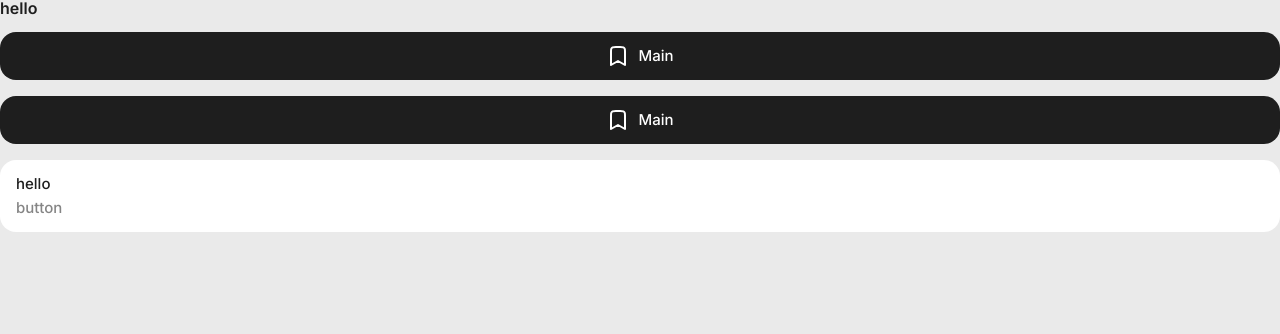
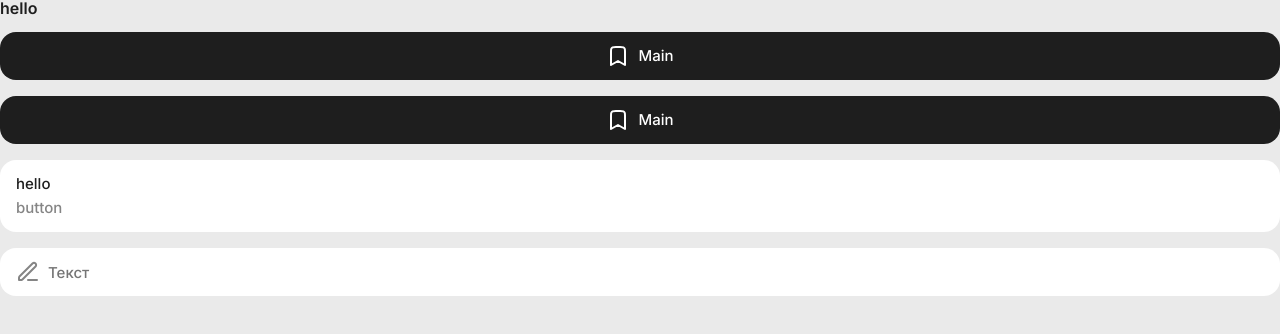
Before and after one commit to locpack/placelists-web, a React (Vite) app: page / in a window 1280 px wide. Shown: the top 334 px of the page. Built offline with nearby package versions, Linux system fonts and the light colour scheme.

Commit message:
feat: input

```diff
--- a/src/App.tsx
+++ b/src/App.tsx
@@ -1,9 +1,10 @@
 import Block from "./components/block";
 import Button from "./components/button";
 import Card from "./components/card";
+import Input from "./components/input";
 import IconBookmark from "./icons/icon-bookmark";
 import "./index.css";
-import { ButtonType } from "./settings";
+import { ButtonType, InputType } from "./settings";
 
 function App() {
   return (
@@ -12,6 +13,7 @@ function App() {
         <Button text="Main" type={ButtonType.Secondary} icon={<IconBookmark />} />
         <Button text="Main" type={ButtonType.Secondary} icon={<IconBookmark />} />
         <Card text="hello" hint="button" />
+        <Input name="text" placeholder="Текст" type={InputType.Text} />
       </Block>
     </>
   );
--- /dev/null
+++ b/src/components/input.tsx
@@ -0,0 +1,55 @@
+import classNames from "classnames";
+import { InputType } from "../settings";
+import { useRef, useState } from "react";
+import IconText from "../icons/icon-text";
+import IconSearch from "../icons/icon-search";
+import IconEmail from "../icons/icon-email";
+import IconPassword from "../icons/icon-password";
+
+type InputProps = {
+  name: string;
+  type: InputType;
+  placeholder: string;
+  onInput?: (value: string) => void;
+};
+
+function Input({ name, type, placeholder, onInput = () => {} }: InputProps) {
+  const [value, setValue] = useState<string>("");
+  const inputRef = useRef<HTMLInputElement>(null);
+
+  const inputClasses = classNames({
+    input: true,
+    input__active: value,
+  });
+
+  const icons = {
+    number: <IconText />,
+    search: <IconSearch />,
+    text: <IconText />,
+    email: <IconEmail />,
+    password: <IconPassword />,
+  };
+
+  function handleChange(event: React.ChangeEvent<HTMLInputElement>) {
+    setValue(event.target.value);
+    onInput(event.target.value);
+  }
+
+  return (
+    <label htmlFor={name} className={inputClasses} onClick={() => inputRef.current!.focus()}>
+      {icons[type]}
+      <input
+        id="planet"
+        className="input_field"
+        type={type}
+        name={name}
+        placeholder={placeholder}
+        ref={inputRef}
+        value={value}
+        onChange={handleChange}
+      />
+    </label>
+  );
+}
+
+export default Input;
--- a/src/index.css
+++ b/src/index.css
@@ -158,3 +158,33 @@ body {
   text-align: start;
   color: var(--color-inactive);
 }
+
+.input {
+  display: flex;
+  align-items: center;
+  padding: 0 var(--size-16);
+  cursor: text;
+  color: var(--color-inactive);
+  border-radius: var(--radius);
+  background-color: var(--color-white);
+  gap: var(--size-8);
+}
+
+.input__active {
+  color: var(--color-black);
+}
+
+.input_field {
+  font: var(--font-p);
+  flex-grow: 1;
+  height: var(--size-user-input);
+  padding: 0;
+  border: 0;
+  outline: 0;
+}
+
+.input_field::-webkit-search-cancel-button,
+.input_field::-webkit-outer-spin-button,
+.input_field::-webkit-inner-spin-button {
+  appearance: none;
+}
--- a/src/settings.ts
+++ b/src/settings.ts
@@ -3,3 +3,11 @@ export enum ButtonType {
   Secondary,
   Destructive,
 }
+
+export enum InputType {
+  Number = "number",
+  Search = "search",
+  Text = "text",
+  Email = "email",
+  Password = "password",
+}
```
Also changed, not shown: src/icons/icon-back.tsx (+6 -1 lines).
